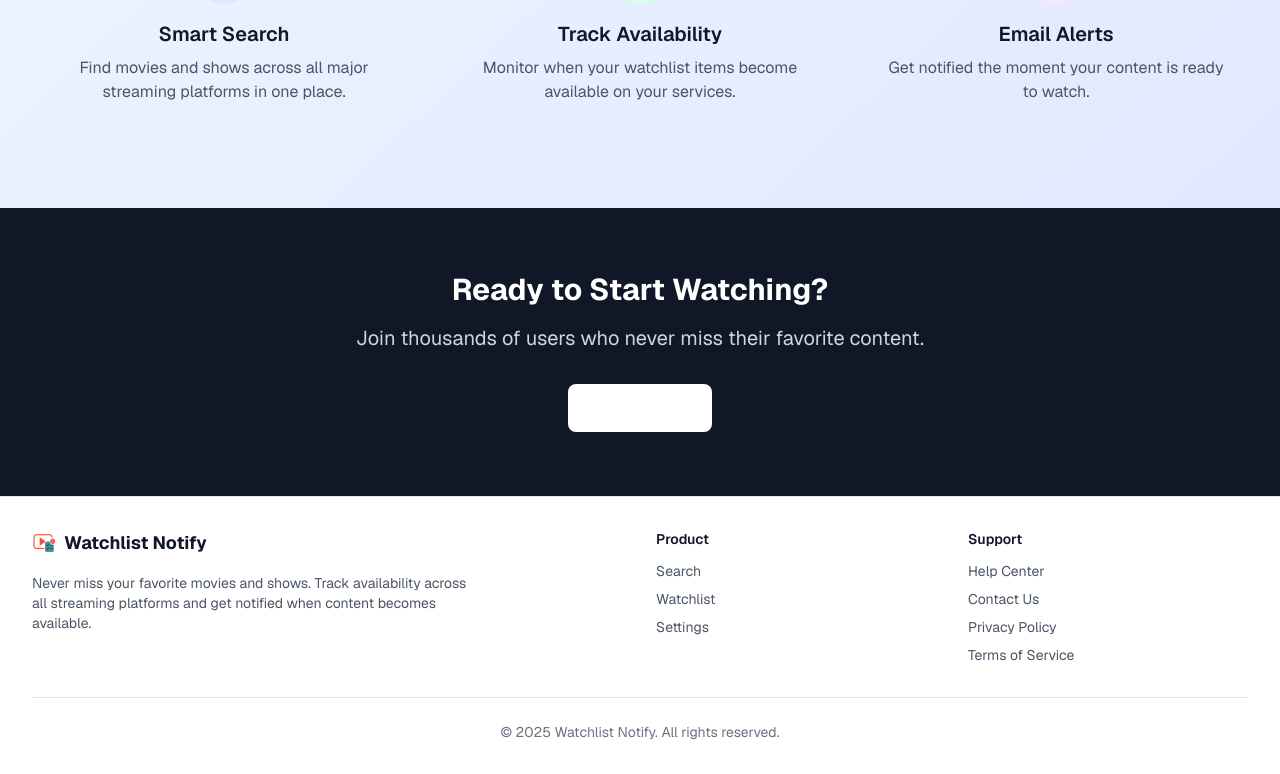
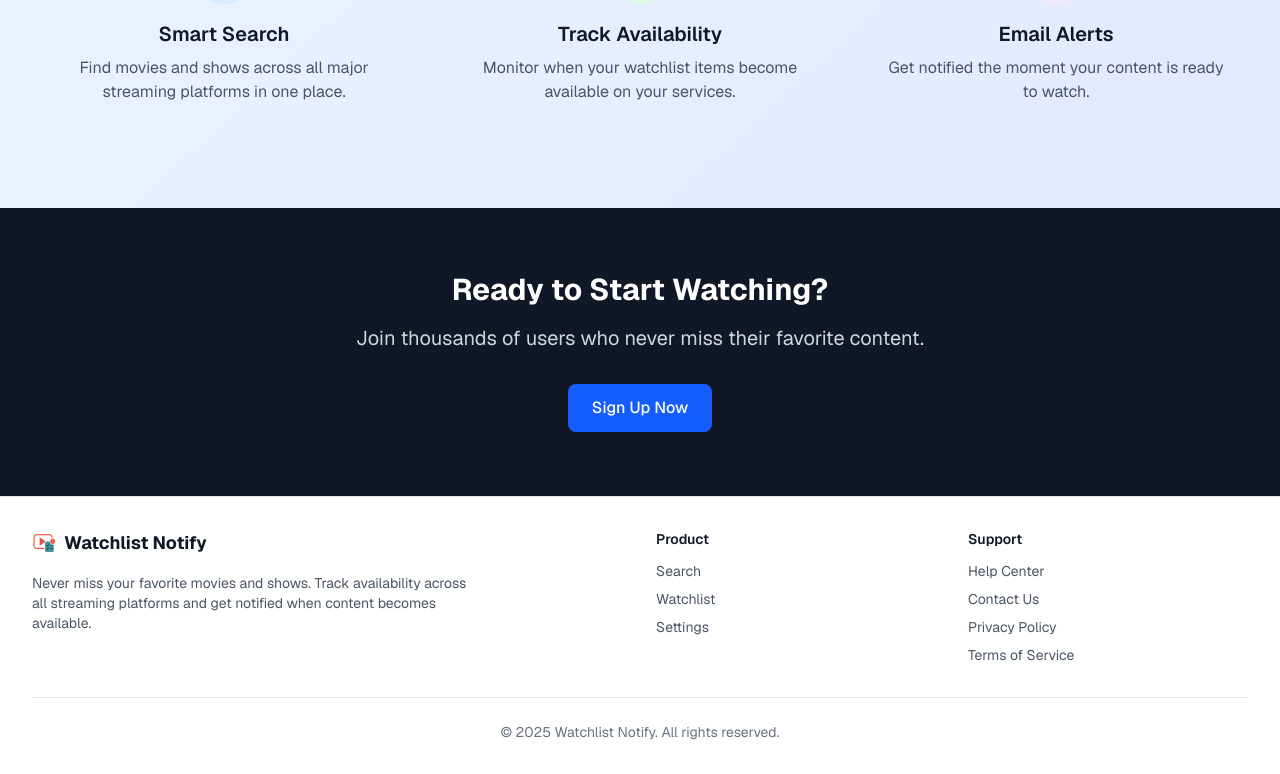
Before and after one commit to Neilsmahajan/watchlist-notify, a Next.js app in the folder frontend/: page / in a window 1280 px wide. Shown: the part 767-1541 px from the top of the page. Built offline with nearby package versions, Linux system fonts and the light colour scheme; no server answers.

Commit message:
feat: Update button styling on HomeLanding for improved visibility

```diff
--- a/frontend/components/pages/HomeLanding.tsx
+++ b/frontend/components/pages/HomeLanding.tsx
@@ -138,7 +138,7 @@ export default function HomeLanding() {
             href="/auth/login"
             variant="primary"
             size="lg"
-            className="bg-white text-gray-900 hover:bg-gray-100"
+            className="bg-blue-600 text-white hover:bg-blue-700"
           >
             Sign Up Now
           </Button>
```
